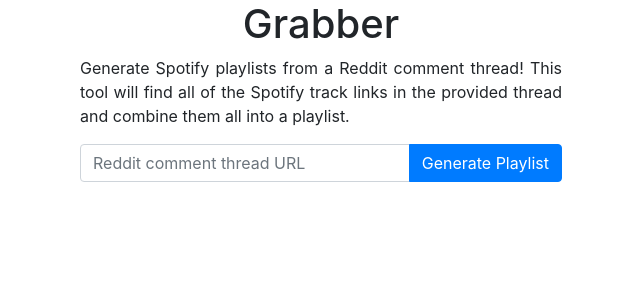
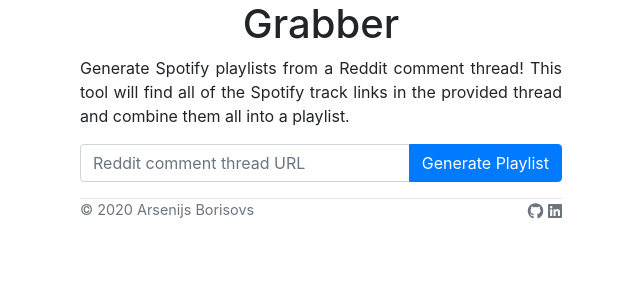
Before and after one commit to Districtfine/song-grabber, a Flask app: page / in a window 1280 px wide. Shown: the part 326-629 px from the top of the page, without its empty margins (319-959 px from the left). Run offline with Flask 2, Linux system fonts and the light colour scheme; some libraries are stand-ins or nearby versions.

Commit message:
Add links to github and linkedin

```diff
--- a/app/routes.py
+++ b/app/routes.py
@@ -7,6 +7,7 @@
 import time
 import json
 from bot import generate_playlist
+from datetime import datetime
 
 API_BASE = 'https://accounts.spotify.com'
 
@@ -32,9 +33,9 @@
         return redirect(auth_url)
 
     if 'result' in session:
-        return render_template('base.html', form=form, result=session.pop('result', None))
+        return render_template('base.html', form=form, result=session.pop('result', None), now=datetime.utcnow())
     else:
-        return render_template('base.html', form=form)
+        return render_template('base.html', form=form, now=datetime.utcnow())
 
 @app.errorhandler(404)
 @app.errorhandler(500)
--- a/app/templates/base.html
+++ b/app/templates/base.html
@@ -54,6 +54,18 @@
                         </span>
                     </div>
                 </form>
+                <footer style="display: inline;">
+                    <hr style="margin-bottom: 0px;">
+                    <p class="text-muted" style="margin-right: auto; float:left; font-size: 0.9em;">
+                        © {{ now.year }} Arsenijs Borisovs
+                    </p>
+                    <a href="https://www.linkedin.com/in/arseni-borisovs-6a3000141/" style="float:right;">
+                        <i class="fa text-muted fa-linkedin-square" aria-hidden="true"></i>
+                    </a>
+                    <a href="https://github.com/Districtfine" style="float: right; margin-right: 1%">
+                        <i class="fa text-muted fa-github"></i>
+                    </a>
+                </footer>
             </div>
         </div>
 {% endblock %}
--- a/app/templates/layout.html
+++ b/app/templates/layout.html
@@ -10,6 +10,8 @@
     <!-- Bootstrap CSS -->
     {{ bootstrap.load_css() }}
     {% endblock %}
+
+    <script src="https://use.fontawesome.com/da0a678489.js"></script>
 
     <title>Song Grabber</title>
     <link rel="stylesheet" type="text/css" href="{{ url_for('static', filename='style.css') }}">
```
